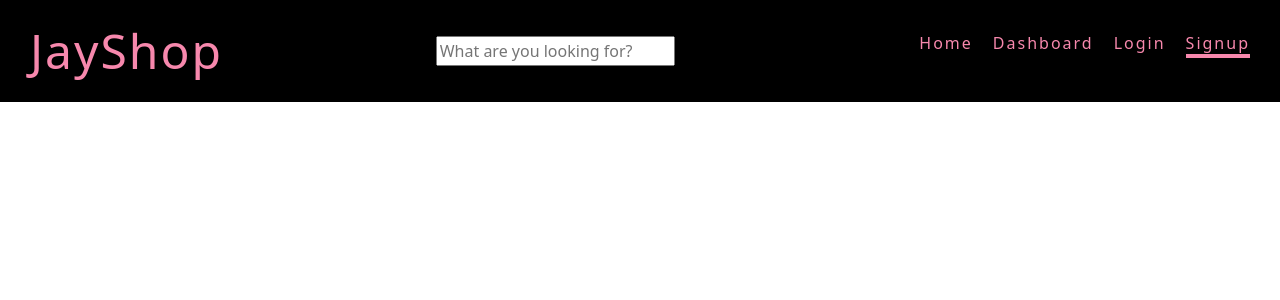
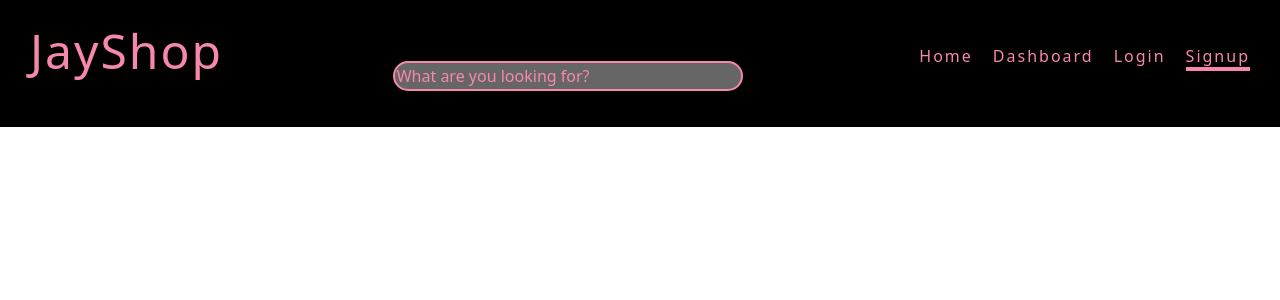
Before and after one commit to MasterTruckX/React_Projects, a React (Vite) app in the folder JayShop/: page /signup in a window 1280 px wide. Shown: the top 300 px of the page. Built offline with nearby package versions, Linux system fonts and the light colour scheme.

Commit message:
Styles added to header__searchBar

```diff
--- a/JayShop/src/components/Header.jsx
+++ b/JayShop/src/components/Header.jsx
@@ -12,10 +12,11 @@ const Header = ({ searchProduct, handleSearch }) => {
   return (
     <nav className='header'>
       <NavLink to='/' className='header__logo'>JayShop</NavLink>
-      <form>
+      <form onSubmit={(event) => { event.preventDefault() }}>
         <input
+          className='header__searchBar'
           type='text'
-          placeholder='What are you looking for?'
+          placeholder='What are you looking for?  '
           id='search'
           value={searchProduct}
           onChange={handleSearch}
--- a/JayShop/src/components/header.scss
+++ b/JayShop/src/components/header.scss
@@ -25,6 +25,7 @@ $menu-color: #f788ad;
     &__logo {
         @include header-link;
         font-size: 3rem;
+        padding-bottom: 25px;
     }
 
     &__nav-list {
@@ -45,4 +46,25 @@ $menu-color: #f788ad;
             @include header-border;
         }
     }
+
+    &__searchBar {
+        border-radius: 50px;
+        background: #666666;
+        border: 2px solid $menu-color;
+        width: 350px;
+        margin: 25px 0px 0px 25px;
+
+        &::placeholder {
+            color: $menu-color;
+            opacity: 1; /* Firefox */
+        }
+
+        &::-ms-input-placeholder { /* Microsoft Edge */
+            color: $menu-color;
+          }
+
+        &:focus {
+            color: $menu-color;
+        }
+    }
 }
--- a/JayShop/src/styles/home.css
+++ b/JayShop/src/styles/home.css
@@ -1,5 +1,5 @@
 .Home {
-    padding-top: 7rem;
+    margin-top: 135px;
     z-index: 2;
 
 }
```
